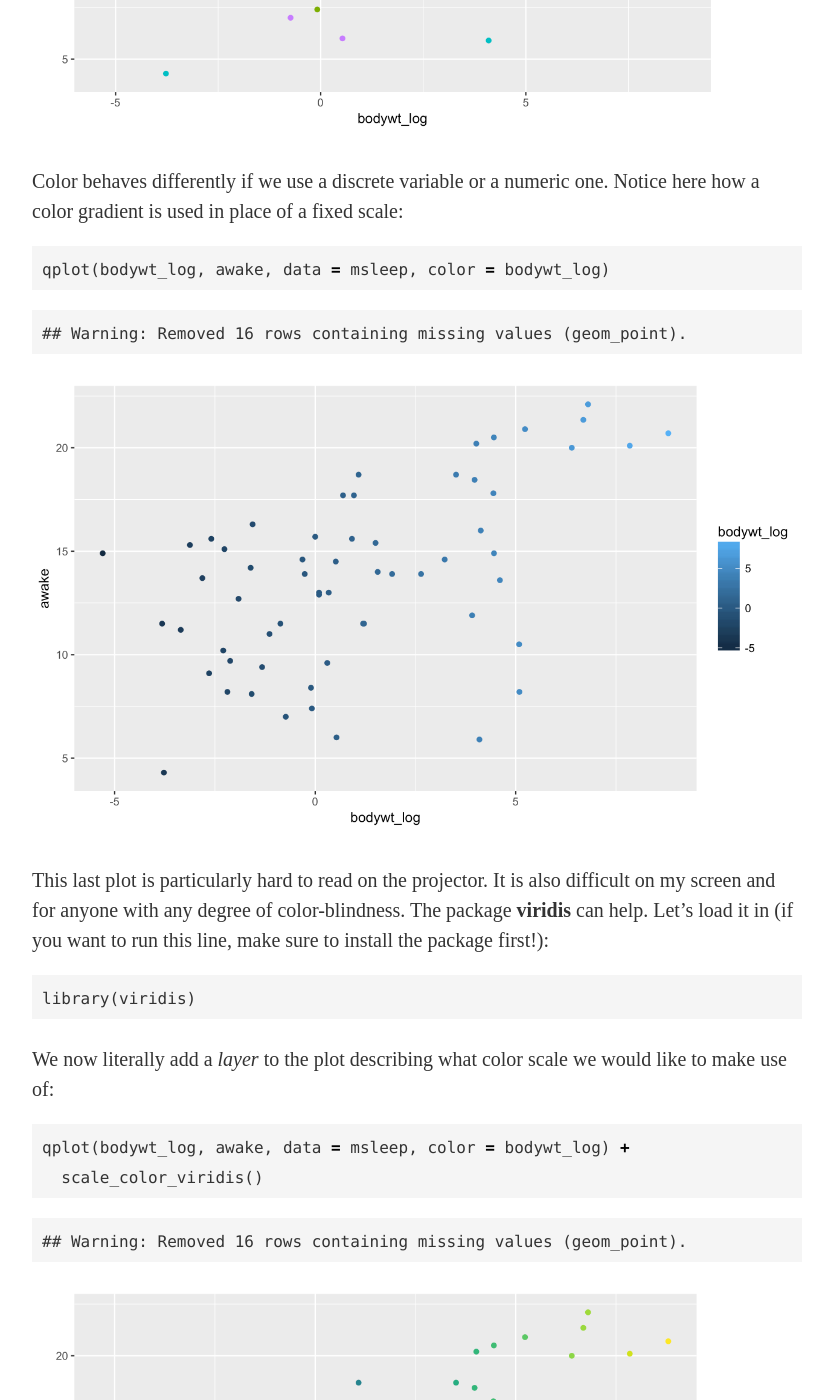
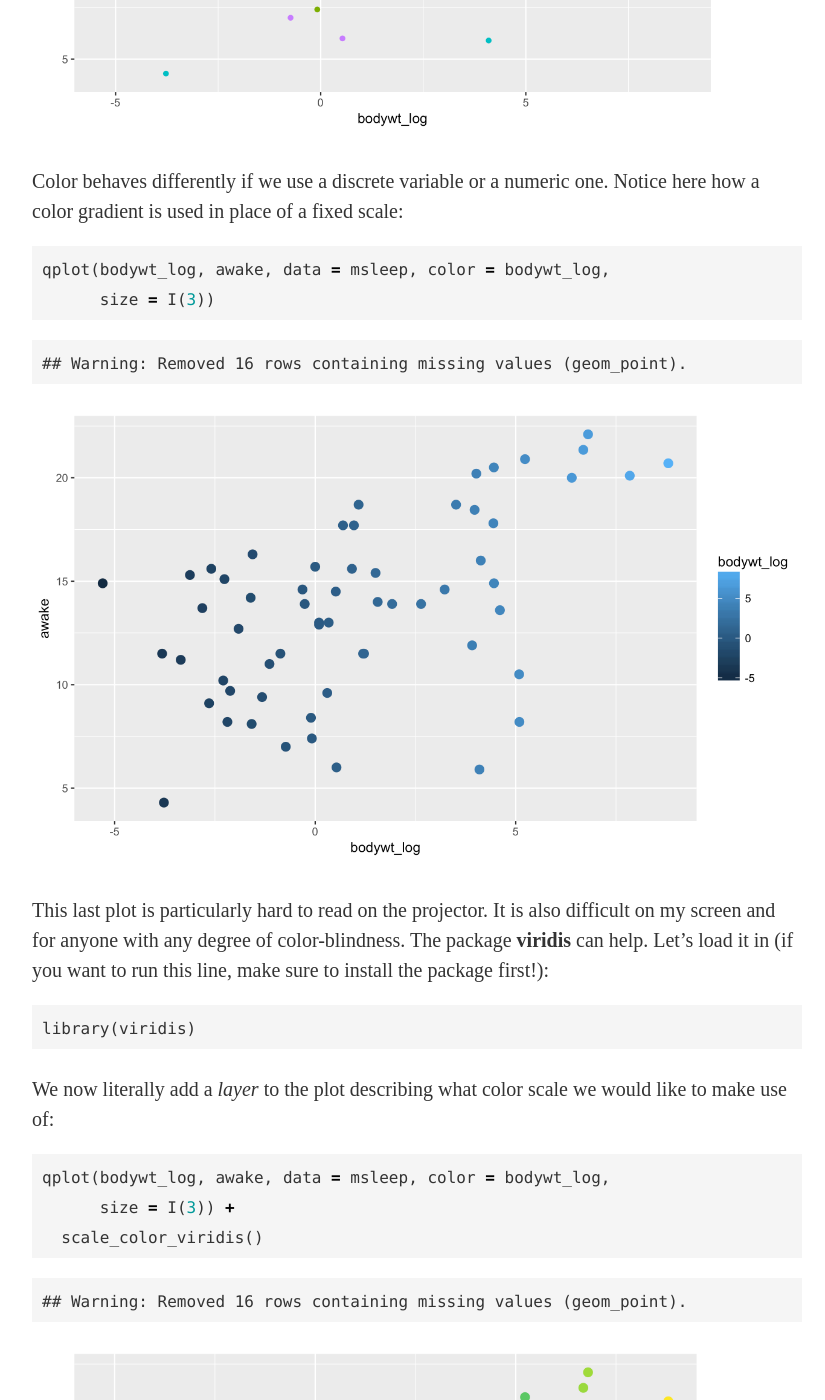
Before and after one commit to statsmaths/stat395, a Jekyll site: the page built from _posts/2017-08-31-class02.md, in a window 1280 px wide and 1400 px high, scrolled down 7584 px. Shown: the whole window, without its empty margins (223-1048 px from the left). Built offline with Jekyll 4.4.1, drawn with Linux system fonts in a browser that asks for light colours; our own code applies the rules of GitHub Pages for plain Markdown files.

Commit message:
update figs

````diff
--- a/_posts/2017-08-31-class02.Rmd
+++ b/_posts/2017-08-31-class02.Rmd
@@ -199,7 +199,8 @@ Color behaves differently if we use a discrete variable or a numeric
 one. Notice here how a color gradient is used in place of a fixed scale:
 
 ```{r}
-qplot(bodywt_log, awake, data = msleep, color = bodywt_log)
+qplot(bodywt_log, awake, data = msleep, color = bodywt_log,
+      size = I(3))
 ```
 
 This last plot is particularly hard to read on the projector. It is also
@@ -215,7 +216,8 @@ We now literally add a *layer* to the plot describing what color scale we
 would like to make use of:
 
 ```{r}
-qplot(bodywt_log, awake, data = msleep, color = bodywt_log) +
+qplot(bodywt_log, awake, data = msleep, color = bodywt_log,
+      size = I(3)) +
   scale_color_viridis()
 ```
 
--- a/_posts/2017-08-31-class02.md
+++ b/_posts/2017-08-31-class02.md
@@ -249,7 +249,8 @@ one. Notice here how a color gradient is used in place of a fixed scale:
 
 
 {% highlight r %}
-qplot(bodywt_log, awake, data = msleep, color = bodywt_log)
+qplot(bodywt_log, awake, data = msleep, color = bodywt_log,
+      size = I(3))
 {% endhighlight %}
 
 
@@ -275,7 +276,8 @@ would like to make use of:
 
 
 {% highlight r %}
-qplot(bodywt_log, awake, data = msleep, color = bodywt_log) +
+qplot(bodywt_log, awake, data = msleep, color = bodywt_log,
+      size = I(3)) +
   scale_color_viridis()
 {% endhighlight %}
 
````
Also changed, not shown: assets/2017-08-31-class02/unnamed-chunk-13-1.png, assets/2017-08-31-class02/unnamed-chunk-15-1.png.
